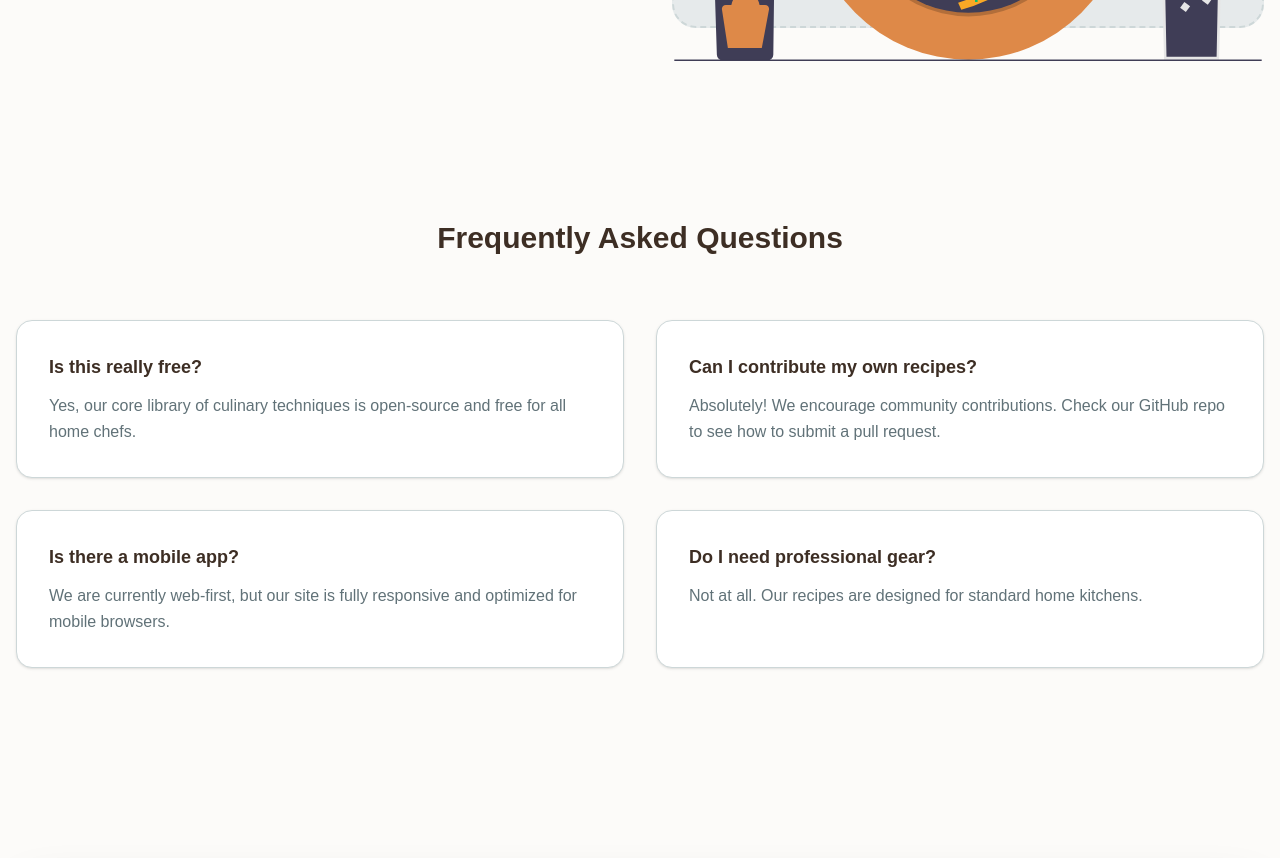
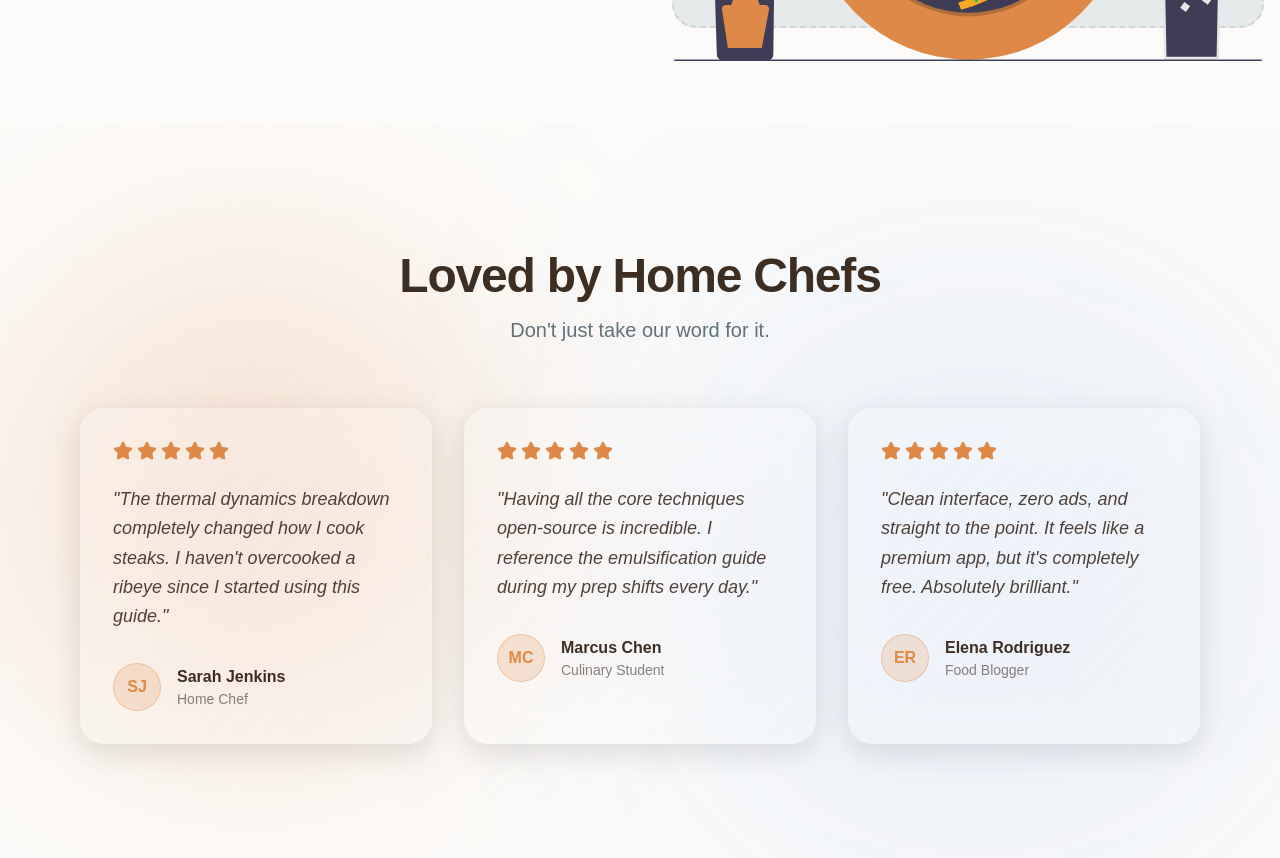
Before and after one commit to RT-VENOM/Cookbook, a React (Vite) app: page / in a window 1280 px wide. Shown: the part 1920-2778 px from the top of the page. Built offline with nearby package versions, Linux system fonts and the light colour scheme.

Commit message:
added glassmorphic reviews section on the home page as well as hamburger menu and dark mode

```diff
--- /dev/null
+++ b/src/components/reviews.jsx
@@ -0,0 +1,86 @@
+import { Star } from "lucide-react";
+
+// 1. The Glass Card Component
+function ReviewCard({ name, role, text, rating, avatarInitials }) {
+  return (
+    <div className="relative p-8 rounded-3xl border border-white/20 bg-white/10 backdrop-blur-xl shadow-[0_8px_30px_rgb(0,0,0,0.12)] hover:-translate-y-1 transition-transform duration-300">
+
+      {/* Subtle Inner Glow */}
+      <div className="absolute inset-0 rounded-3xl bg-gradient-to-br from-white/20 to-transparent opacity-50 pointer-events-none" />
+
+      {/* Star Rating */}
+      <div className="relative flex items-center gap-1 mb-6">
+        {[...Array(rating)].map((_, i) => (
+          <Star key={i} className="w-5 h-5 fill-primary text-primary" />
+        ))}
+      </div>
+
+      {/* Review Text */}
+      <p className="relative text-lg text-foreground/90 leading-relaxed mb-8 italic">
+        "{text}"
+      </p>
+
+      {/* User Info */}
+      <div className="relative flex items-center gap-4">
+        {/* Placeholder Avatar - replace with <img> if you have actual photos */}
+        <div className="flex items-center justify-center w-12 h-12 rounded-full bg-primary/20 border border-primary/30 text-primary font-bold">
+          {avatarInitials}
+        </div>
+        <div>
+          <p className="font-semibold text-foreground text-base">{name}</p>
+          <p className="text-sm text-foreground/60">{role}</p>
+        </div>
+      </div>
+    </div>
+  );
+}
+
+// 2. The Main Section Component
+export function ReviewsSection() {
+  const reviews = [
+    {
+      name: "Sarah Jenkins",
+      role: "Home Chef",
+      text: "The thermal dynamics breakdown completely changed how I cook steaks. I haven't overcooked a ribeye since I started using this guide.",
+      rating: 5,
+      avatarInitials: "SJ"
+    },
+    {
+      name: "Marcus Chen",
+      role: "Culinary Student",
+      text: "Having all the core techniques open-source is incredible. I reference the emulsification guide during my prep shifts every day.",
+      rating: 5,
+      avatarInitials: "MC"
+    },
+    {
+      name: "Elena Rodriguez",
+      role: "Food Blogger",
+      text: "Clean interface, zero ads, and straight to the point. It feels like a premium app, but it's completely free. Absolutely brilliant.",
+      rating: 5,
+      avatarInitials: "ER"
+    }
+  ];
+
+  return (
+    <section className="relative py-32 overflow-hidden bg-background">
+
+      {/* Ambient Background Glows (These make the glass work) */}
+      <div className="absolute top-1/2 left-0 -translate-y-1/2 w-[500px] h-[500px] bg-primary/20 rounded-full blur-[120px] pointer-events-none" />
+      <div className="absolute bottom-0 right-0 w-[600px] h-[600px] bg-blue-500/10 rounded-full blur-[150px] pointer-events-none" />
+
+      <div className="container relative z-10 mx-auto px-4 max-w-6xl">
+        <div className="text-center mb-16 space-y-4">
+          <h2 className="text-4xl md:text-5xl font-bold tracking-tight">Loved by Home Chefs</h2>
+          <p className="text-xl text-muted-foreground">Don't just take our word for it.</p>
+        </div>
+
+        {/* 3-Column Grid */}
+        <div className="grid grid-cols-1 md:grid-cols-2 lg:grid-cols-3 gap-8">
+          {reviews.map((review, index) => (
+            <ReviewCard key={index} {...review} />
+          ))}
+        </div>
+      </div>
+    </section>
+  );
+}
--- a/src/pages/home.jsx
+++ b/src/pages/home.jsx
@@ -4,6 +4,7 @@ import Features from "@/components/features";
 import { FinalCTA } from "@/components/final_cta";
 import { FeatureWithIllustration } from "@/components/feature_with_illustration";
 import { FAQ } from "@/components/faq";
+import { ReviewsSection } from "@/components/reviews";
 import { Footer } from "@/components/footer";
 import { FadeIn } from "@/components/fadewrapper";
 
@@ -23,6 +24,9 @@ export default function Home() {
         <FeatureWithIllustration />
       </FadeIn>
       <FadeIn>
+        <ReviewsSection />
+      </FadeIn>
+      <FadeIn>
         <FAQ />
       </FadeIn>
       <FadeIn>
--- a/src/styles/index.css
+++ b/src/styles/index.css
@@ -148,6 +148,7 @@
   }
   body {
     @apply bg-background text-foreground;
+    @apply transition-colors duration-300 ease-in-out;
   }
 }
 
```
Also changed, not shown: src/components/header.jsx (+90 -43 lines).
